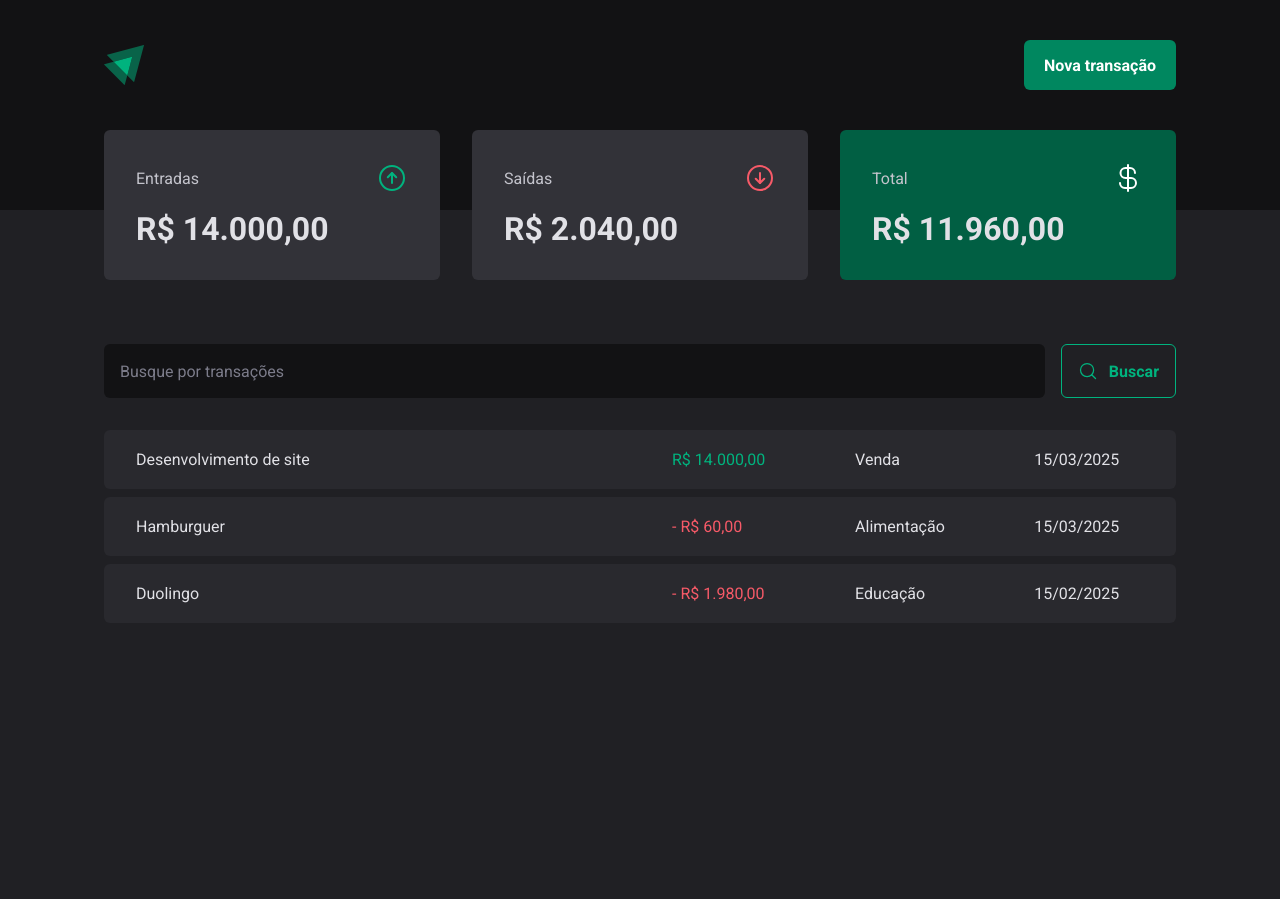
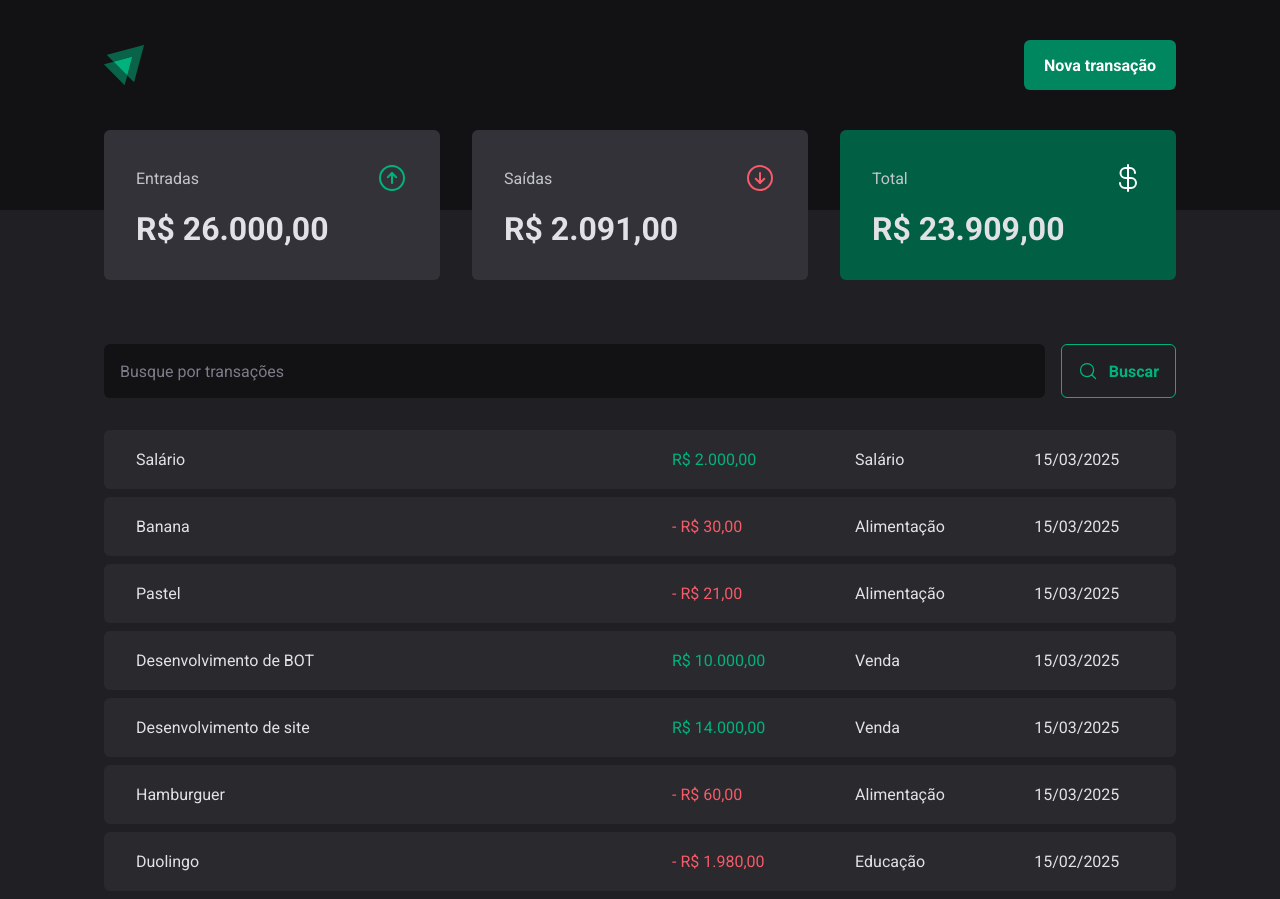
Before and after one commit to mthszr/dt-timer, a React (Vite) app: page / in a window 1280 px wide. Before the commit the page ends 800 px from the top, so only its background shows below. Built offline with nearby package versions, Linux system fonts and the light colour scheme; data requests are answered from the project's data file.

Commit message:
add axios integration and createTransaction function in TransactionsContext

```diff
--- a/package.json
+++ b/package.json
@@ -14,6 +14,7 @@
     "@hookform/resolvers": "^4.1.3",
     "@radix-ui/react-dialog": "^1.1.6",
     "@radix-ui/react-radio-group": "^1.2.3",
+    "axios": "^1.8.3",
     "phosphor-react": "^1.4.1",
     "react": "^19.0.0",
     "react-dom": "^19.0.0",
--- a/server.json
+++ b/server.json
@@ -23,6 +23,38 @@
       "category": "Educação",
       "price": 1980,
       "createdAt": "2025-02-15T13:40:25.573Z"
+    },
+    {
+      "description": "Desenvolvimento de BOT",
+      "price": 10000,
+      "category": "Venda",
+      "type": "income",
+      "createdAt": "2025-03-15T18:58:13.449Z",
+      "id": 4
+    },
+    {
+      "description": "Pastel",
+      "price": 21,
+      "category": "Alimentação",
+      "type": "outcome",
+      "createdAt": "2025-03-15T19:04:46.350Z",
+      "id": 5
+    },
+    {
+      "description": "Banana",
+      "price": 30,
+      "category": "Alimentação",
+      "type": "outcome",
+      "createdAt": "2025-03-15T19:17:12.087Z",
+      "id": 6
+    },
+    {
+      "description": "Salário",
+      "price": 2000,
+      "category": "Salário",
+      "type": "income",
+      "createdAt": "2025-03-15T19:17:46.102Z",
+      "id": 7
     }
   ]
 }
--- a/src/components/NewTransactionModal/index.tsx
+++ b/src/components/NewTransactionModal/index.tsx
@@ -1,8 +1,10 @@
 import { zodResolver } from '@hookform/resolvers/zod'
 import * as Dialog from '@radix-ui/react-dialog'
 import { ArrowCircleDown, ArrowCircleUp, X } from 'phosphor-react'
+import { useContext } from 'react'
 import { Controller, useForm } from 'react-hook-form'
 import * as z from 'zod'
+import { TransactionsContext } from '../../contexts/TransactionsContext'
 import {
   CloseButton,
   Content,
@@ -21,10 +23,12 @@ const NewTransactionFormSchema = z.object({
 type NewTransactionFormInputs = z.infer<typeof NewTransactionFormSchema>
 
 export function NewTransactionModal() {
+  const { createTransaction } = useContext(TransactionsContext)
   const {
     control,
     register,
     handleSubmit,
+    reset,
     formState: { isSubmitting },
   } = useForm<NewTransactionFormInputs>({
     resolver: zodResolver(NewTransactionFormSchema),
@@ -34,8 +38,11 @@ export function NewTransactionModal() {
   })
 
   async function handleCreateNewTransaction(data: NewTransactionFormInputs) {
-    await new Promise(resolve => setTimeout(resolve, 2000))
-    console.log(data)
+    const { description, price, category, type } = data
+
+    await createTransaction({ description, price, category, type })
+
+    reset()
   }
 
   return (
--- a/src/contexts/TransactionsContext.tsx
+++ b/src/contexts/TransactionsContext.tsx
@@ -1,4 +1,5 @@
 import { type ReactNode, createContext, useEffect, useState } from 'react'
+import { api } from '../lib/axios'
 
 interface Transaction {
   id: number
@@ -9,9 +10,17 @@ interface Transaction {
   createdAt: string
 }
 
+interface CreateTransactionInput {
+  description: string
+  price: number
+  category: string
+  type: 'income' | 'outcome'
+}
+
 interface TransactionContextType {
   transactions: Transaction[]
   fetchTransactions: (query?: string) => Promise<void>
+  createTransaction: (data: CreateTransactionInput) => Promise<void>
 }
 
 interface TransactionsProviderProps {
@@ -24,16 +33,28 @@ export function TransactionsProvider({ children }: TransactionsProviderProps) {
   const [transactions, setTransactions] = useState<Transaction[]>([])
 
   const fetchTransactions = async (query?: string) => {
-    const url = new URL('http://localhost:3000/transactions')
+    const response = await api.get('/transactions', {
+      params: {
+        _sort: 'createdAt',
+        _order: 'desc',
+        q: query,
+      },
+    })
 
-    if (query) {
-      url.searchParams.append('q', query)
-    }
+    setTransactions(response.data)
+  }
 
-    const response = await fetch(url)
-    const data = await response.json()
+  async function createTransaction(data: CreateTransactionInput) {
+    const { description, price, category, type } = data
+    const response = await api.post('/transactions', {
+      description,
+      price,
+      category,
+      type,
+      createdAt: new Date(),
+    })
 
-    setTransactions(data)
+    setTransactions(state => [...state, response.data])
   }
 
   useEffect(() => {
@@ -41,7 +62,9 @@ export function TransactionsProvider({ children }: TransactionsProviderProps) {
   }, [])
 
   return (
-    <TransactionsContext.Provider value={{ transactions, fetchTransactions }}>
+    <TransactionsContext.Provider
+      value={{ transactions, fetchTransactions, createTransaction }}
+    >
       {children}
     </TransactionsContext.Provider>
   )
--- /dev/null
+++ b/src/lib/axios.ts
@@ -0,0 +1,5 @@
+import axios from "axios";
+
+export const api = axios.create({
+  baseURL: 'http://localhost:3000',
+})
```
Also changed, not shown: 1 other file (tests, documents, lock files or other folders).
